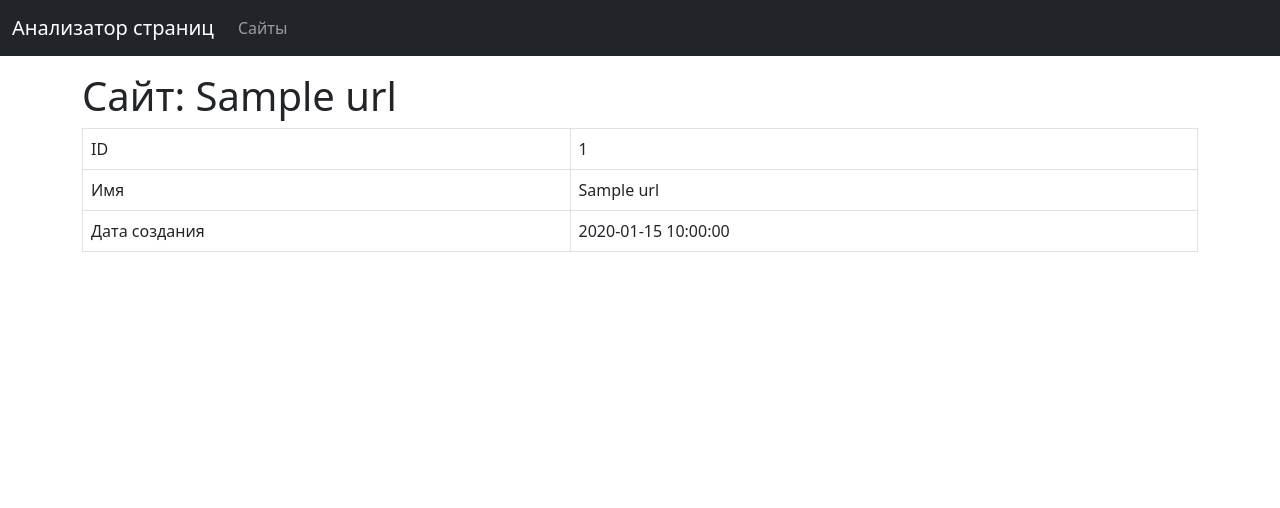
After one commit to Sam0yl/python-project-83, a Flask app: page /urls/1 in a window 1280 px wide. The commit adds this page. Shown: the top 508 px of the page. Run offline with Flask 3, Linux system fonts and the light colour scheme; a database or web service that is not in the repository returns one stand-in record (values such as "Sample title"); some libraries are stand-ins or nearby versions.

Commit message:
add url and urls html

```diff
--- /dev/null
+++ b/database.sql
@@ -0,0 +1,5 @@
+CREATE TABLE urls (
+    id bigint PRIMARY KEY GENERATED ALWAYS AS IDENTITY,
+    name varchar(255) UNIQUE,
+    created_at date
+    );
--- a/page_analyzer/app.py
+++ b/page_analyzer/app.py
@@ -1,9 +1,69 @@
-from flask import Flask, render_template
+from flask import Flask, render_template, request, \
+    redirect, url_for, flash, get_flashed_messages
+from page_analyzer.data import UrlRepository, Url
+from page_analyzer.validator import validate_url
 
 
 app = Flask(__name__)
 
+app.secret_key = "secret_key"
+# необходима доработка секретного ключа через dotenv и переменную окружения
+# app.config['SECRET_KEY'] = os.getenv('SECRET_KEY')
 
-@app.route('/')
+
+repo = UrlRepository()
+
+
+@app.get('/')
 def main_page():
-    return render_template('index.html')
+    url = ''
+    errors = {}
+    return render_template(
+        'index.html',
+        errors=errors,
+        url=url
+        )
+
+
+@app.post('/urls')
+def add_url():
+    requested_url = request.form.to_dict()['url']
+    url = Url(requested_url)
+    errors = validate_url(url.name)
+    if errors:
+        return render_template(
+            'index.html',
+            errors=errors,
+            url=url.name
+            ), 422
+    if not repo.is_url_in_repository(url):
+        repo.add_url(url)
+        repo.assign_url_id(url)
+        flash('Страница успешно добавлена', 'alert-success')
+        return redirect(
+            url_for('get_url', id=url.id)
+            )
+    repo.assign_url_id(url)
+    flash('Страница уже существует', 'alert-info')
+    return redirect(
+        url_for('get_url', id=url.id)
+        )
+
+
+@app.get('/urls')
+def read_urls():
+    urls = repo.get_urls()
+    return render_template(
+        'urls.html', urls=urls
+        )
+
+
+@app.get('/urls/<id>')
+def get_url(id):
+    messages = get_flashed_messages(with_categories=True)
+    url = repo.get_url_by_id(id)
+    return render_template(
+            'url.html',
+            messages=messages,
+            url=url
+            )
--- /dev/null
+++ b/page_analyzer/data.py
@@ -0,0 +1,103 @@
+import os
+import datetime
+import psycopg2
+from dotenv import load_dotenv
+
+
+load_dotenv()  # take environment variables from .env
+DATABASE_URL = os.getenv('DATABASE_URL')
+
+
+class Url():
+    def __init__(self, name, id='', created_at=''):
+        self.name = name
+        self.id = id
+        self.created_at = created_at
+
+    def __str__(self):
+        return str(self.__dict__)
+
+    def set_name(self, name):
+        self.name = name
+
+    def get_name(self):
+        return self.name
+
+    def set_id(self, id):
+        self.id = id
+
+    def get_id(self):
+        return self.id
+
+    def set_created_at(self, date):
+        self.created_at = str(date)
+
+    def get_created_at(self):
+        return self.created_at
+
+    def check():
+        pass
+
+
+class UrlRepository():
+
+    def connect(self):
+        conn = psycopg2.connect(DATABASE_URL)
+        return conn
+
+    def is_url_in_repository(self, url):
+        conn = self.connect()
+        with conn.cursor() as curs:
+            curs.execute(
+                'SELECT name FROM urls WHERE name=%s',
+                (url.name,))
+            result = curs.fetchall()
+        conn.close()
+        if not result:
+            return False
+        return True
+
+    def add_url(self, url):
+        if not self.is_url_in_repository(url):
+            conn = self.connect()
+            with conn.cursor() as curs:
+                created_at = str(datetime.date.today())
+                curs.execute(
+                    'INSERT INTO urls (name, created_at) VALUES (%s, %s)',
+                    (url.name, created_at))
+            conn.commit()
+            conn.close()
+
+    def assign_url_id(self, url):
+        if self.is_url_in_repository(url):
+            conn = self.connect()
+            with conn.cursor() as curs:
+                curs.execute(
+                    'SELECT id, created_at FROM urls WHERE name=%s',
+                    (url.name,))
+                url_data = curs.fetchall()
+            conn.close()
+        id, created_at = url_data[0]
+        url.set_id(id)
+        url.set_created_at(created_at)
+
+    def get_url_by_id(self, id):
+        conn = self.connect()
+        with conn.cursor() as curs:
+            curs.execute(
+                'SELECT name, created_at FROM urls WHERE id=%s',
+                (id,))
+            url_data = curs.fetchall()
+        conn.close()
+        name, created_at = url_data[0]
+        return Url(name, id, str(created_at))
+
+    def get_urls(self):
+        conn = self.connect()
+        with conn.cursor() as curs:
+            curs.execute('SELECT * FROM urls')
+            db_data = curs.fetchall()
+        conn.close()
+        db_data.reverse()
+        urls = [Url(name, id, created_at) for id, name, created_at in db_data]
+        return urls
--- a/page_analyzer/templates/index.html
+++ b/page_analyzer/templates/index.html
@@ -8,38 +8,48 @@
     <script src="https://cdn.jsdelivr.net/npm/bootstrap@5.3.0/dist/js/bootstrap.bundle.min.js" integrity="sha384-geWF76RCwLtnZ8qwWowPQNguL3RmwHVBC9FhGdlKrxdiJJigb/j/68SIy3Te4Bkz" crossorigin="anonymous"></script>
 </head>
 <body>
+
     <header>
         <nav class="navbar navbar-expand-lg navbar-dark bg-dark">
             <div class="container-fluid">
-              <a class="navbar-brand" href="#">Анализатор страниц</a>
+              <a class="navbar-brand" href="{{ url_for('main_page') }}">Анализатор страниц</a>
               <button class="navbar-toggler" type="button" data-bs-toggle="collapse" data-bs-target="#navbarSupportedContent" aria-controls="navbarSupportedContent" aria-expanded="false" aria-label="Toggle navigation">
                 <span class="navbar-toggler-icon"></span>
               </button>
               <div class="collapse navbar-collapse" id="navbarSupportedContent">
                 <ul class="navbar-nav me-auto mb-2 mb-lg-0">
                   <li class="nav-item">
-                    <a class="nav-link" href="#">Сайты</a>
+                    <a class="nav-link" href="{{ url_for('read_urls') }}">Сайты</a>
                   </li>
                 </ul>
               </div>
             </div>
           </nav>
     </header>
+    {% block content %}
+    {% if errors.not_valid %}
+    <div class="alert alert-danger" role="alert">Некорректный URL</div>
+    {% endif %}
+    {% if errors.empty %}
+    <div class="alert alert-danger" role="alert">URL обязателен</div>
+    {% endif %}
+
     <main class="flex-grow-1">
         <div class="container-lg mt-3">
             <div class="row">
                 <div class="col-12 col-md-10 col-lg-8 mx-auto border rounded-3 bg-light p-5">
                     <h1 class="display-3">Анализатор страниц</h1>
                     <p class="lead">Бесплатно проверяйте сайты на SEO-пригодность</p>
-                    <form action="#" method="post" class="d-flex justify-content-center" required>
-                        <input type="text" name="url" placeholder="https://www.example.com"value=""  class="form-control form-control-lg">
-                        <input type="submit" class="btn btn-primary  btn-lg ms-3 px-5 text-uppercase mx-3" value="Проверить">
+                    <form action="{{ url_for('add_url') }}" method="post" class="d-flex justify-content-center" required>
+                        <input type="text" name="url" placeholder="https://www.example.com"value="{{ url }}"  class="form-control form-control-lg">
+                        <input type="submit" class="btn btn-primary btn-lg ms-3 px-5 text-uppercase mx-3" value="Проверить">
                     </form>
                 </div>
             </div>
         </div>
+    </main>
 
-    </main>
+    {% endblock %}
     <footer class="footer fixed-bottom border-top py-3 mt-5 flex-shrink-0">
         <div class="container fixed-bottom text-center">
         </div>
--- /dev/null
+++ b/page_analyzer/templates/url.html
@@ -0,0 +1,34 @@
+{% extends "index.html" %}
+
+{% block content %}
+{% if messages %}
+    {% for category, message in messages%}
+    <div class="alert {{ category }}" role="alert">{{ message }}</div>
+    {% endfor %}
+{% endif %}
+<!-- <div class="alert alert-success" role="alert">Страница успешно добавлена</div>
+     <div class="alert alert-info" role="alert">Страница уже существует</div> -->
+    <main class="flex-grow-1">
+        <div class="container-lg mt-3">
+            <h1>Сайт: {{ url.name }}</h1>
+            <div class="table-responsive">
+                <table class="table table-bordered table-hover text-nowrap" data-test="url">
+                    <tbody>
+                        <tr>
+                            <td>ID</td>
+                            <td>{{ url.id }}</td>
+                        </tr>
+                        <tr>
+                            <td>Имя</td>
+                            <td>{{ url.name }}</td>
+                        </tr>
+                        <tr>
+                            <td>Дата создания</td>
+                            <td>{{ url.created_at }}</td>
+                        </tr>
+                    </tbody>
+                  </table>
+            </div>
+        </div>
+    </main>
+{% endblock %}
--- a/pyproject.toml
+++ b/pyproject.toml
@@ -10,6 +10,8 @@ readme = "README.md"
 python = ">=3.8.1,<4.0"
 flask = "^2.3.2"
 gunicorn = "^21.2.0"
+psycopg2-binary = "^2.9.6"
+validators = "^0.20.0"
 
 
 [tool.poetry.group.dev.dependencies]
```
Also changed, not shown: page_analyzer/templates/urls.html (added, +90 -0 lines), page_analyzer/validator.py (added, +10 -0 lines), 2 other files.
